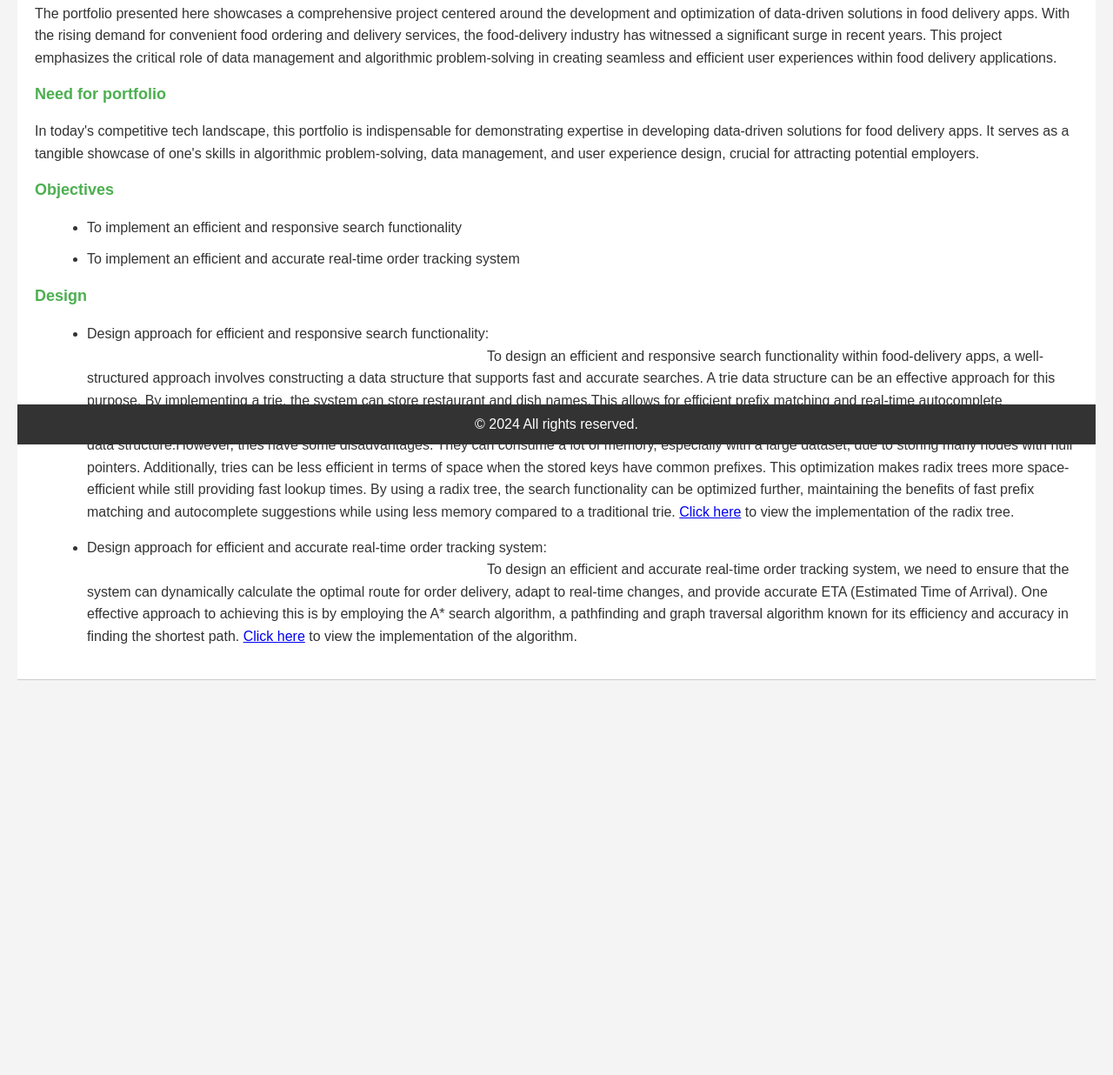
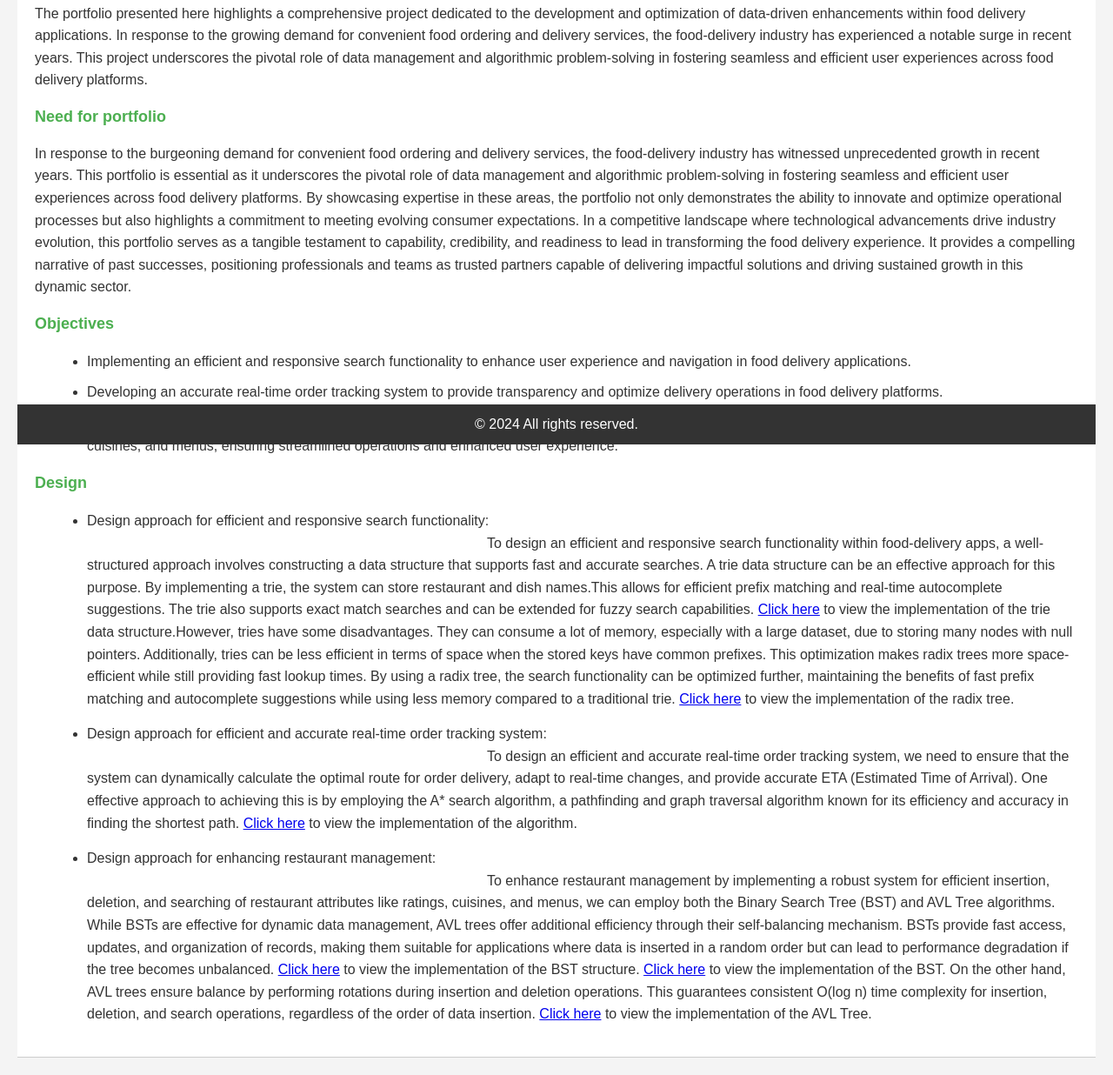
Before and after one commit to sayamjnn/Portfolio-APS, a plain HTML site: page index.html in a window 1280 px wide. Shown: the part 289-1525 px from the top of the page at 87% size. Before the commit the page ends 1091 px from the top, so only its background shows below. Drawn offline with Linux system fonts and the light colour scheme.

Commit message:
Update index.html

```diff
--- a/index.html
+++ b/index.html
@@ -3,12 +3,14 @@
 <head>
     <meta charset="UTF-8">
     <meta name="viewport" content="width=device-width, initial-scale=1.0">
-    <title>Document</title>
+    <title>Food Delivery System</title>
+    <link rel="icon" type="image/png" href="img.jpg">
     <link rel="stylesheet" href="index.css">
 </head>
 <body>
     <div name="header">
-        <h1>Data-Driven Solutions in Food Delivery Apps</h1>
+        <link rel="icon" type="image/png" href="img.jpg">
+        <h1>Data-Driven Enhancements in Food Delivery Systems</h1>
         <div class="course-info">
             <p>Course Name: Algorithmic Problem Solving</p>
             <p>Course Code: 23ECSE309</p>
@@ -20,14 +22,14 @@
     </div>
     <div name="description">
         <p><strong>Introduction to portfolio</strong></p>
-        <p>The portfolio presented here showcases a comprehensive project centered around the development and optimization of data-driven solutions in food delivery apps. With the rising demand for convenient food ordering and delivery services, the food-delivery industry has witnessed a significant surge in recent years. This project emphasizes the critical role of data management and algorithmic problem-solving in creating seamless and efficient user experiences within food delivery applications.</p>
+        <p>The portfolio presented here highlights a comprehensive project dedicated to the development and optimization of data-driven enhancements within food delivery applications. In response to the growing demand for convenient food ordering and delivery services, the food-delivery industry has experienced a notable surge in recent years. This project underscores the pivotal role of data management and algorithmic problem-solving in fostering seamless and efficient user experiences across food delivery platforms.</p>
         <p><strong>Need for portfolio</strong></p>
-        <p>
-            In today's competitive tech landscape, this portfolio is indispensable for demonstrating expertise in developing data-driven solutions for food delivery apps. It serves as a tangible showcase of one's skills in algorithmic problem-solving, data management, and user experience design, crucial for attracting potential employers.</p>
+        <p>In response to the burgeoning demand for convenient food ordering and delivery services, the food-delivery industry has witnessed unprecedented growth in recent years. This portfolio is essential as it underscores the pivotal role of data management and algorithmic problem-solving in fostering seamless and efficient user experiences across food delivery platforms. By showcasing expertise in these areas, the portfolio not only demonstrates the ability to innovate and optimize operational processes but also highlights a commitment to meeting evolving consumer expectations. In a competitive landscape where technological advancements drive industry evolution, this portfolio serves as a tangible testament to capability, credibility, and readiness to lead in transforming the food delivery experience. It provides a compelling narrative of past successes, positioning professionals and teams as trusted partners capable of delivering impactful solutions and driving sustained growth in this dynamic sector.</p>
         <p><strong>Objectives</strong></p>
         <ul>
-            <li>To implement an efficient and responsive search functionality</li>
-            <li>To implement an efficient and accurate real-time order tracking system</li>
+            <li>Implementing an efficient and responsive search functionality to enhance user experience and navigation in food delivery applications.</li>
+            <li>Developing an accurate real-time order tracking system to provide transparency and optimize delivery operations in food delivery platforms.</li>
+            <li>Enhancing restaurant management by implementing a robust system that enables efficient insertion, deletion, and searching of restaurant attributes like ratings, cuisines, and menus, ensuring streamlined operations and enhanced user experience.</li>
         </ul>
         <p><strong>Design</strong></p>
         <ul>
@@ -43,6 +45,19 @@
                 One effective approach to achieving this is by employing the A* search algorithm, a pathfinding and graph traversal algorithm known for its efficiency and accuracy in finding the shortest path.
                 <a href="AStarSearch.java">Click here</a> to view the implementation of the algorithm.
             </span></p></li>
+            <li><p>Design approach for enhancing restaurant management:<br><span>
+
+                To enhance restaurant management by implementing a robust system for efficient insertion, deletion, and searching of restaurant attributes like ratings, cuisines, and menus, we can employ both the Binary Search Tree (BST) and AVL Tree algorithms. While BSTs are effective for dynamic data management, AVL trees offer additional efficiency through their self-balancing mechanism.
+
+                BSTs provide fast access, updates, and organization of records, making them suitable for applications where data is inserted in a random order but can lead to performance degradation if the tree becomes unbalanced.
+                <a href="TreeNode.java">Click here</a> to view the implementation of the BST structure.
+                <a href="bst.java">Click here</a> to view the implementation of the BST.
+
+                On the other hand, AVL trees ensure balance by performing rotations during insertion and deletion operations. This guarantees consistent O(log n) time complexity for insertion, deletion, and search operations, regardless of the order of data insertion.
+                <a href="AVLTree.java">Click here</a> to view the implementation of the AVL Tree.
+
+
+            </span></p></li>
         </ul>
     </div>
 
```
